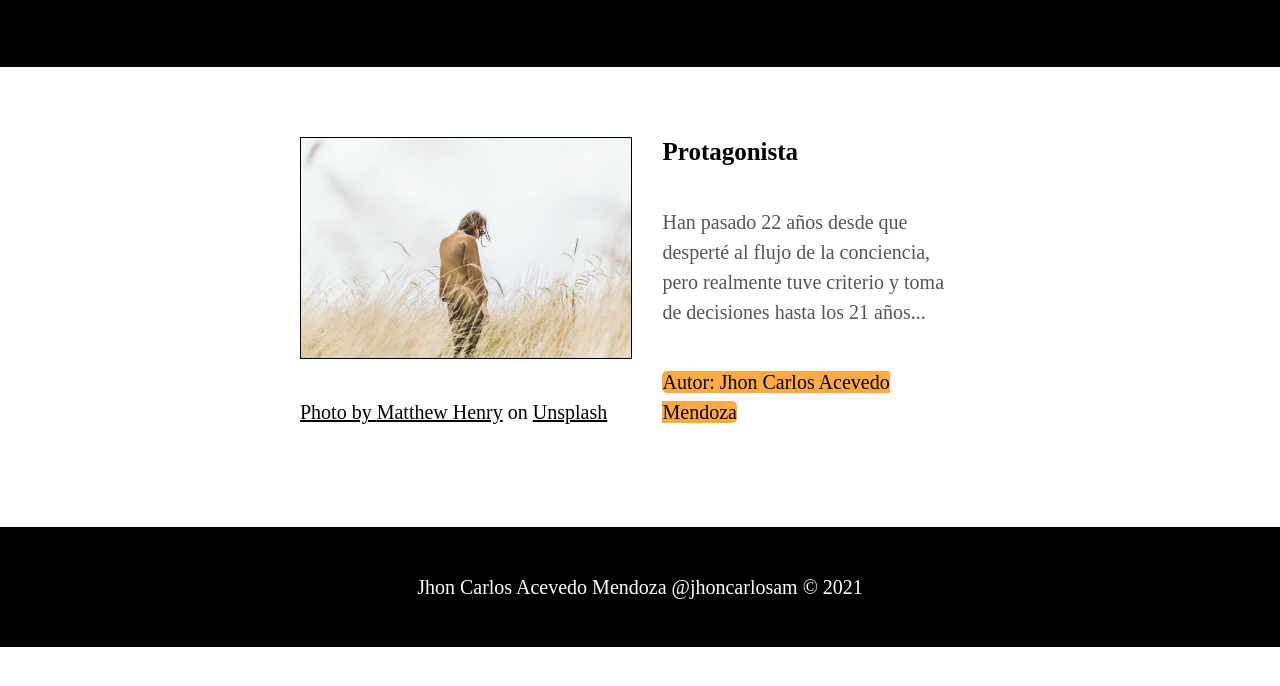
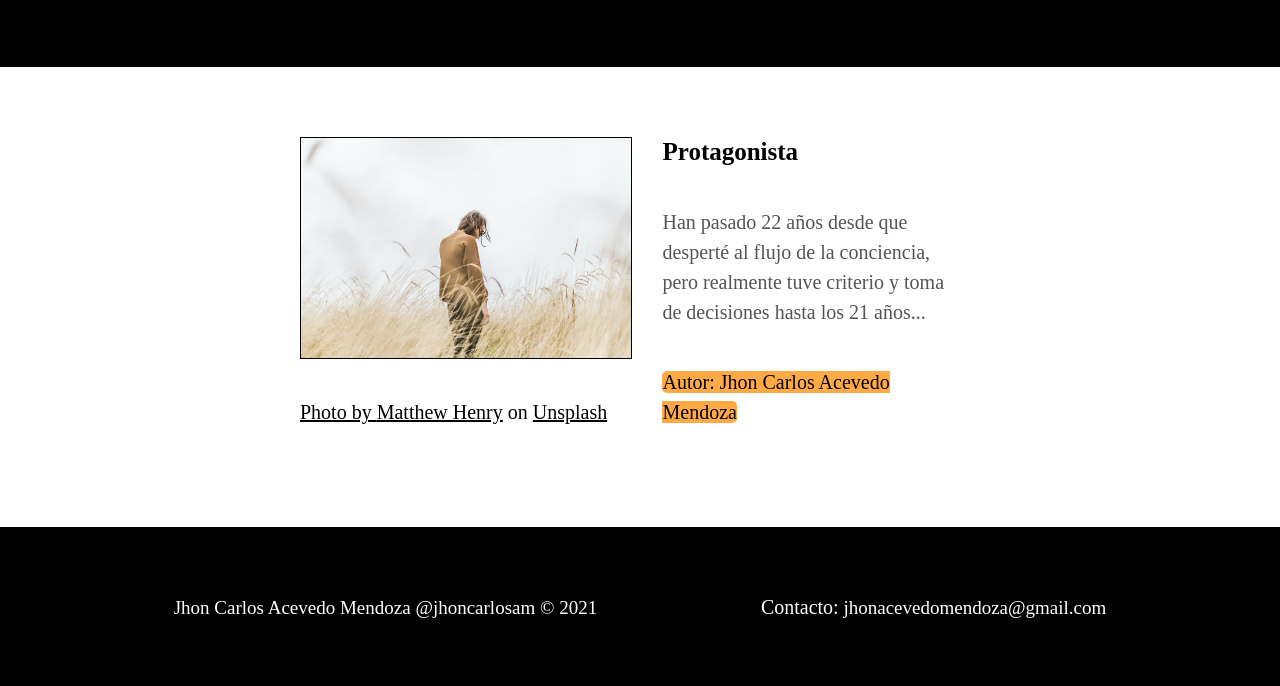
Before and after one commit to jhoncarlosam-uni/jhoncarlosam-uni.github.io, a plain HTML site: page index.html in a window 1280 px wide. Shown: the part 290-976 px from the top of the page. Before the commit the page ends 937 px from the top, so only its background shows below. Drawn offline with Linux system fonts and the light colour scheme; a web font is replaced by a local one.

Commit message:
add email in footer

```diff
--- a/css/desktop.css
+++ b/css/desktop.css
@@ -57,3 +57,8 @@ figure {
 .poems__img-reference--margin {
   margin: 1rem 30rem;
 }
+/*FOOTER*/
+#footer {
+  flex-direction: row;
+  justify-content: space-evenly;
+}
--- a/css/styles.css
+++ b/css/styles.css
@@ -174,11 +174,15 @@ figure .landscape {
   font-family: "Andada Pro", serif;
   grid-area: footer;
   padding: 5rem 1rem;
+  display: flex;
+  flex-direction: column;
+}
+#footer p {
+  margin: 2rem 0;
+  flex-wrap: wrap;
 }
 #footer a {
-  align-items: center;
+  align-self: center;
   color: var(--main-seconday-color);
-  display: flex;
-  flex-direction: column;
-  justify-content: center;
+  font-size: 1.9rem;
 }
--- a/index.html
+++ b/index.html
@@ -98,8 +98,10 @@
             </main>
             <footer id="footer">
                 <a href="index.html">Jhon Carlos Acevedo Mendoza @jhoncarlosam © 2021</a>
+                <p>
+                    Contacto:<a href="https://mailto:jhonacevedomendoza@gmail.com" target="_blank" rel="noopener noreferrer"> jhonacevedomendoza@gmail.com</a>
+                </p>
             </footer>
         </section>
-        <script src="/scripts/script.js"></script>
     </body>
 </html>
```
